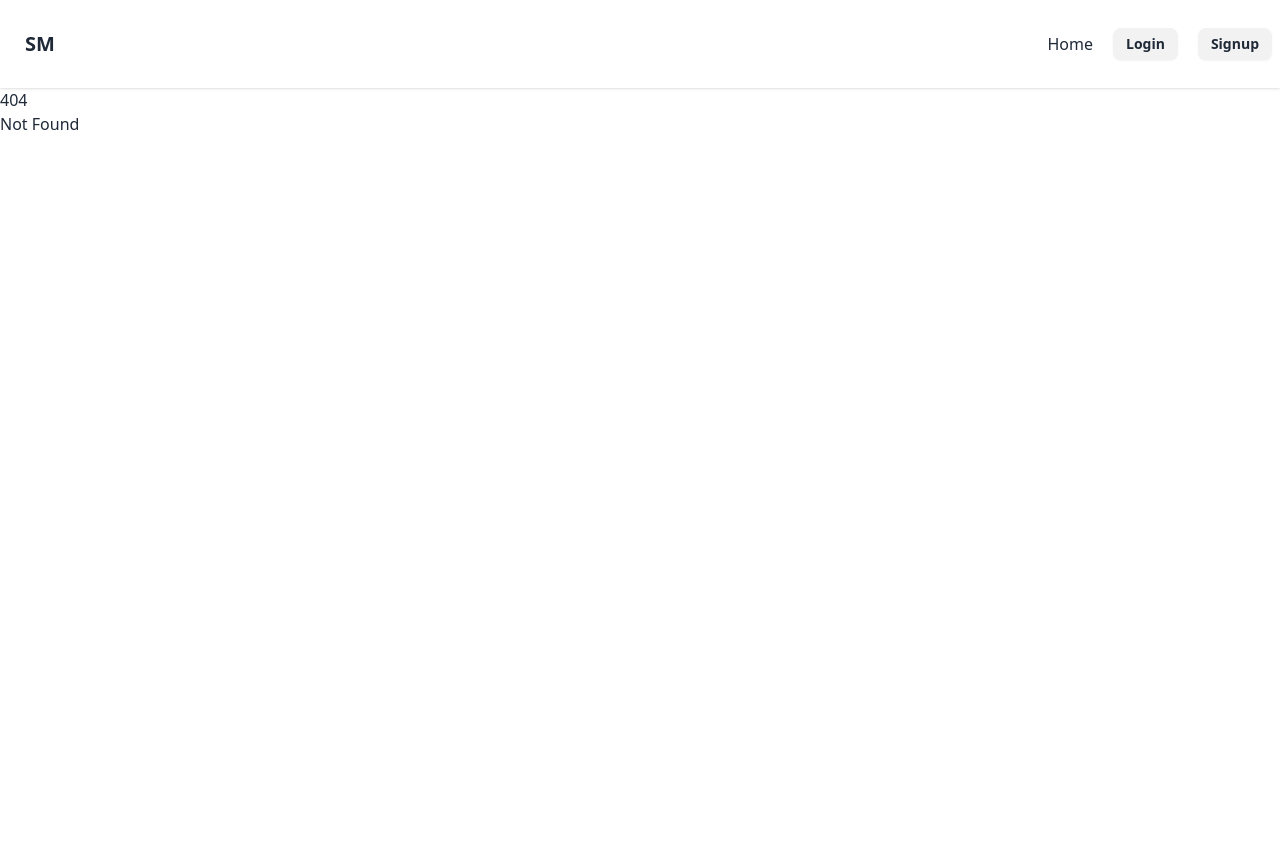
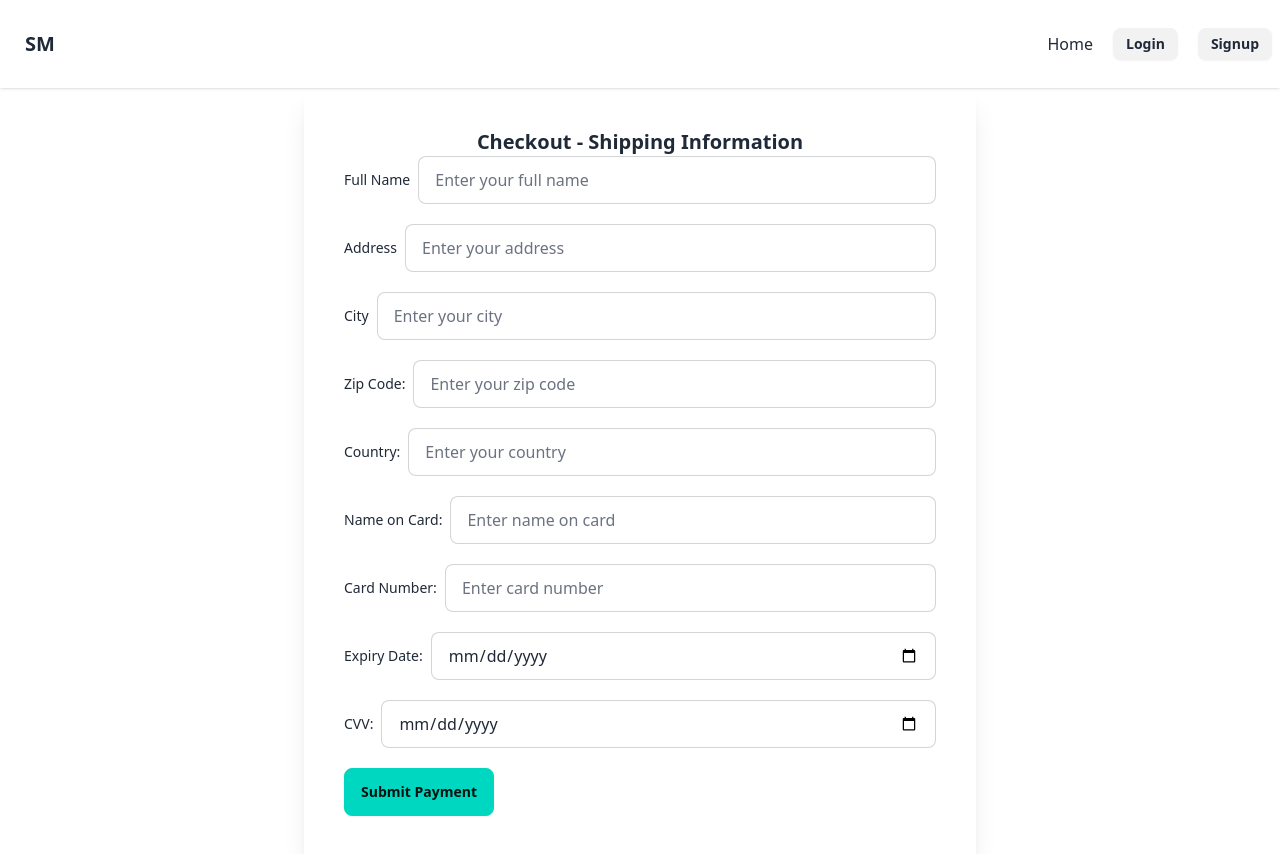
Before and after one commit to sparrowsl/simple-marketplace, a SvelteKit app: page /checkout in a window 1280 px wide. Before the commit this address had no page. Before the commit the page ends 800 px from the top, so only its background shows below. Built offline with nearby package versions, Linux system fonts and the light colour scheme; no server answers.

Commit message:
feat: implement checkout page

```diff
--- /dev/null
+++ b/src/routes/cart/+page.svelte
@@ -0,0 +1,3 @@
+<section>
+	<a href="/checkout">checkout</a>
+</section>
--- /dev/null
+++ b/src/routes/checkout/+page.server.ts
@@ -0,0 +1,7 @@
+import type { Actions } from "./$types";
+
+export const actions: Actions = {
+	default: () => {
+		return { message: "purchase has been completed successfully" };
+	},
+};
--- /dev/null
+++ b/src/routes/checkout/+page.svelte
@@ -0,0 +1,119 @@
+<script>
+	import { enhance } from "$app/forms";
+	import { goto } from "$app/navigation";
+	import { toast } from "svelte-sonner";
+</script>
+
+<section>
+	<div class="p-10 shadow-xl max-w-2xl mx-auto">
+		<form
+			method="POST"
+			use:enhance={() => {
+				return async ({ result }) => {
+					toast.success(String(result.data?.message));
+					goto("/");
+				};
+			}}
+		>
+			<legend class="font-bold text-xl text-center">
+				Checkout - Shipping Information
+			</legend>
+			<!-- Shipping Information -->
+			<fieldset class="grid gap-5">
+				<label class="flex items-center gap-2">
+					<span class="label-text">Full Name</span>
+					<input
+						type="text"
+						class="input input-bordered grow"
+						placeholder="Enter your full name"
+						required
+					/>
+				</label>
+
+				<label class="flex items-center gap-2">
+					<span class="label-text">Address</span>
+					<input
+						type="text"
+						class="input input-bordered grow"
+						placeholder="Enter your address"
+						required
+					/>
+				</label>
+
+				<label class="flex items-center gap-2">
+					<span class="label-text">City</span>
+					<input
+						type="text"
+						class="input input-bordered grow"
+						placeholder="Enter your city"
+						required
+					/>
+				</label>
+
+				<label class="flex items-center gap-2">
+					<span class="label-text">Zip Code:</span>
+					<input
+						type="text"
+						class="input input-bordered grow"
+						placeholder="Enter your zip code"
+						required
+					/>
+				</label>
+
+				<label class="flex items-center gap-2">
+					<span class="label-text">Country:</span>
+					<input
+						type="text"
+						class="input input-bordered grow"
+						placeholder="Enter your country"
+						required
+					/>
+				</label>
+			</fieldset>
+
+			<!-- Payment Information -->
+			<fieldset class="grid gap-5 mt-5">
+				<label class="flex items-center gap-2">
+					<span class="label-text">Name on Card:</span>
+					<input
+						type="text"
+						class="input input-bordered grow"
+						placeholder="Enter name on card"
+						required
+					/>
+				</label>
+
+				<label class="flex items-center gap-2">
+					<span class="label-text">Card Number:</span>
+					<input
+						type="text"
+						class="input input-bordered grow"
+						placeholder="Enter card number"
+						required
+					/>
+				</label>
+
+				<label class="flex items-center gap-2">
+					<span class="label-text">Expiry Date:</span>
+					<input type="date" class="input input-bordered grow" required />
+				</label>
+
+				<label class="flex items-center gap-2">
+					<span class="label-text">CVV:</span>
+					<input
+						type="date"
+						class="input input-bordered grow"
+						placeholder="Enter CVV"
+						minlength="3"
+						maxlength="3"
+						title="invalid CVV number"
+						required
+					/>
+				</label>
+			</fieldset>
+
+			<!-- Submit Button -->
+			<button type="submit" class="btn btn-accent mt-5">Submit Payment</button>
+		</form>
+	</div>
+</section>
```
